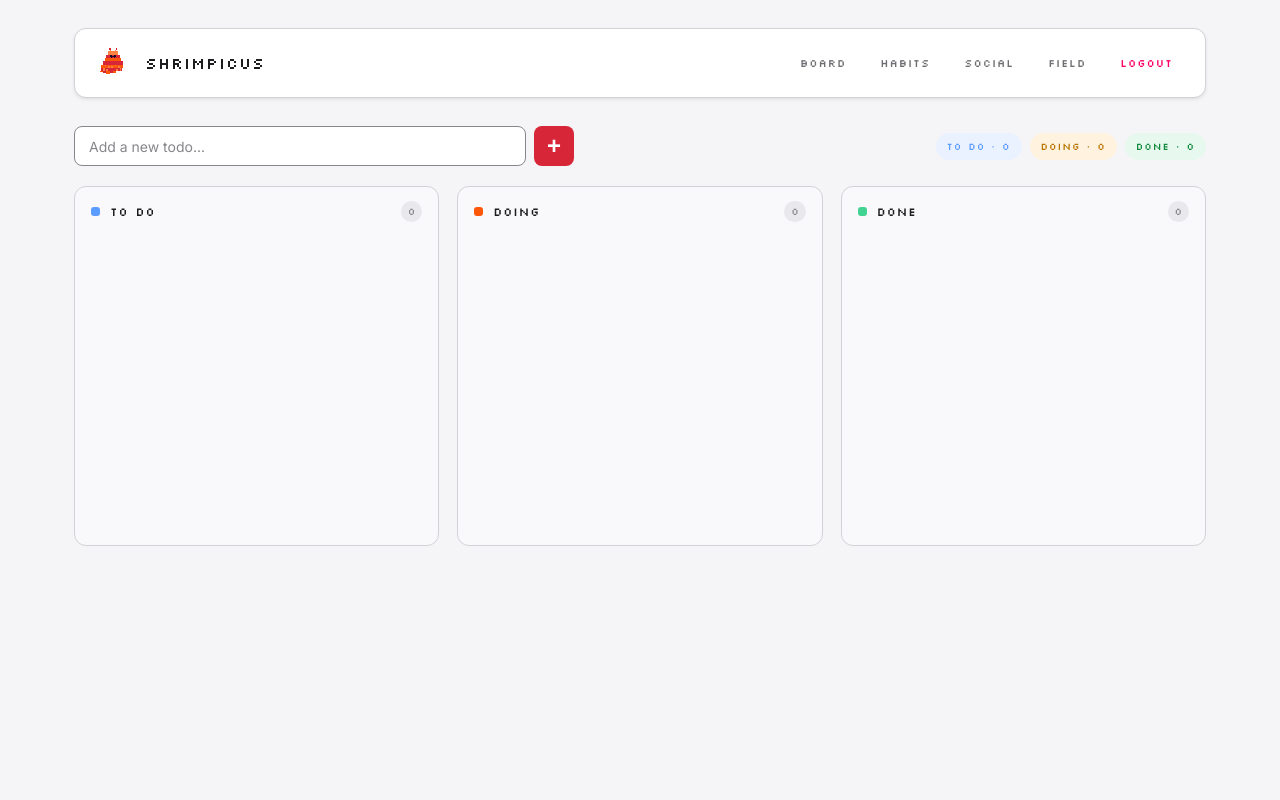
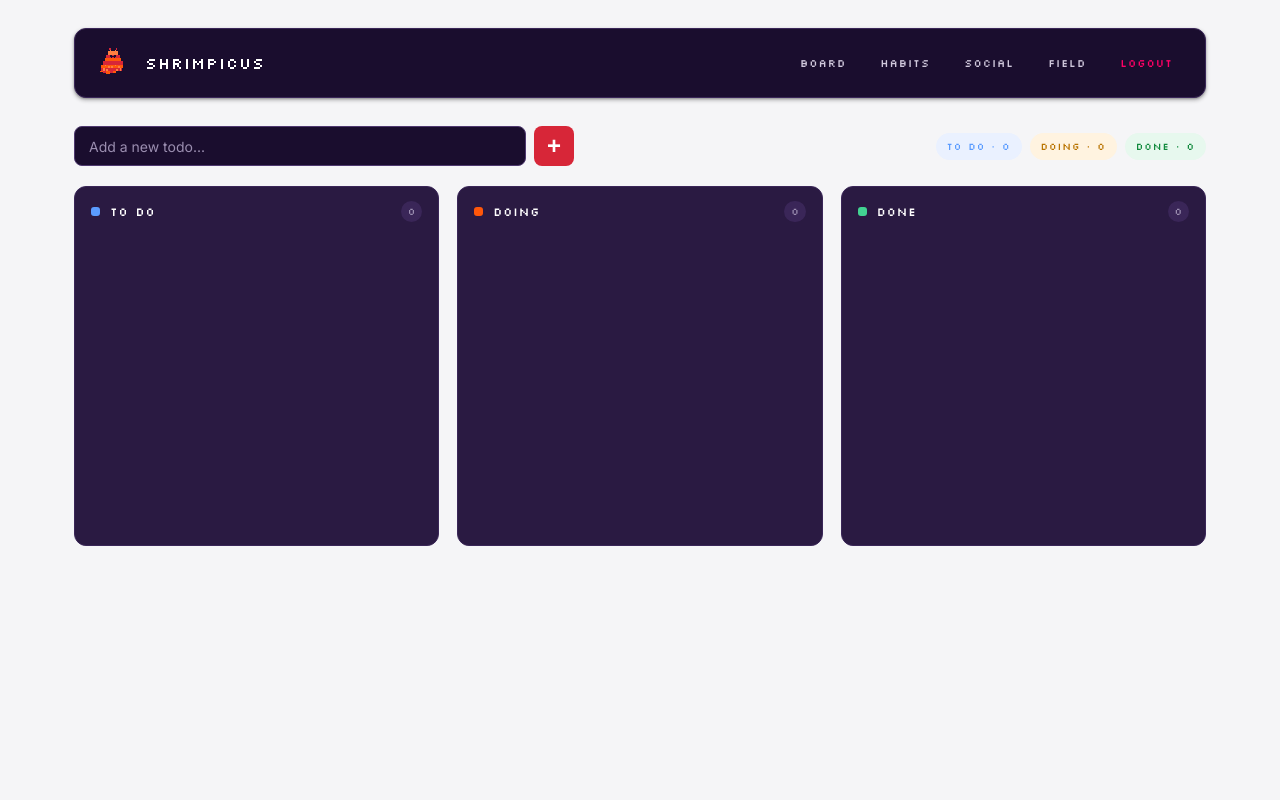
Before and after one commit to sanjeewk/shrimpicus_domain, a Flask app: template shrimpicus/web/templates/board.html in a window 1280 px wide. Run offline with Flask 3, Linux system fonts and the light colour scheme; the template is opened without the code that fills it, so the values that code supplies are empty; parts of the project's set-up code (start-up, migrations or seed data) failed here and were passed over; some libraries are stand-ins or nearby versions.

Commit message:
[ui]: hybrid theme - light background with dark purple cards
Keep original dark purple theme for cards/surfaces
Light background (#f5f5f7) for better contrast

Co-Authored-By: Claude Opus 4.8 (1M context) <noreply@anthropic.com>

```diff
--- a/shrimpicus/web/static/style.css
+++ b/shrimpicus/web/static/style.css
@@ -6,16 +6,16 @@
   --white: #ffffffff;
   --blaze-orange: #ff570aff;
 
-  /* Light theme mapping */
+  /* Mixed theme: light background with dark purple accents */
   --bg: #f5f5f7;
-  --surface: #ffffff;
-  --surface-2: #f9f9fb;
-  --surface-3: #e8e8ed;
-  --ink: #1d1d1f;
-  --ink-dim: #6e6e73;
-  --ink-faint: #86868b;
-  --line: #d2d2d7;
-  --line-strong: #86868b;
+  --surface: #1a0d2e;
+  --surface-2: #2a1a42;
+  --surface-3: #3a2658;
+  --ink: var(--white);
+  --ink-dim: #d0c8dc;
+  --ink-faint: #9b8eb0;
+  --line: #3a2658;
+  --line-strong: #4f3970;
 
   /* Accent hues */
   --accent: var(--classic-crimson);
@@ -26,8 +26,8 @@
 
   --radius: 12px;
   --radius-sm: 8px;
-  --shadow-sm: 0 2px 4px rgba(0, 0, 0, 0.06), 0 1px 2px rgba(0, 0, 0, 0.04);
-  --shadow-md: 0 6px 16px rgba(0, 0, 0, 0.08);
+  --shadow-sm: 0 2px 4px rgba(0, 0, 0, 0.3), 0 1px 2px rgba(0, 0, 0, 0.2);
+  --shadow-md: 0 6px 16px rgba(0, 0, 0, 0.4);
 
   --font-pixel: 'Silkscreen', monospace;
   --font-retro: 'Inter', system-ui, -apple-system, sans-serif;
```
